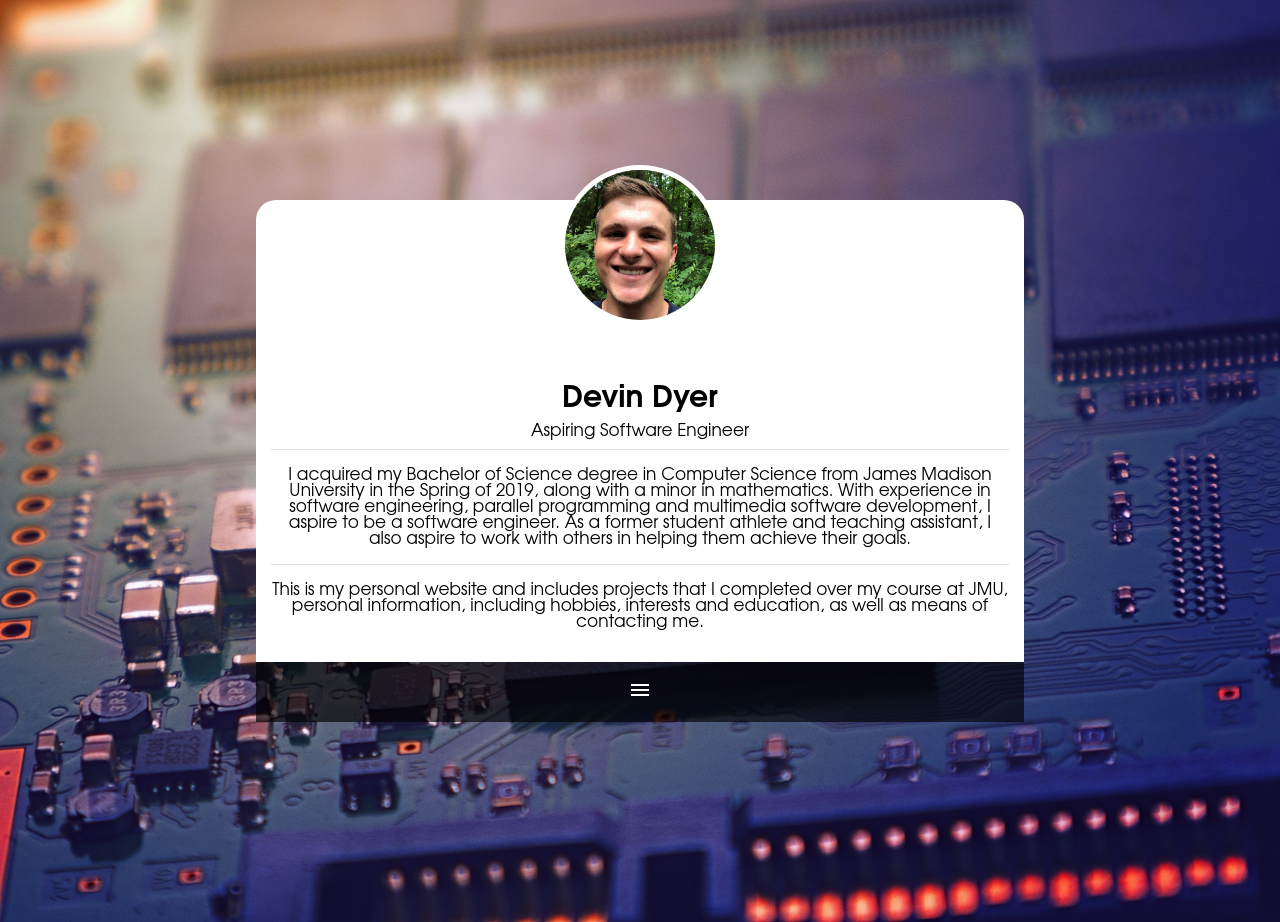
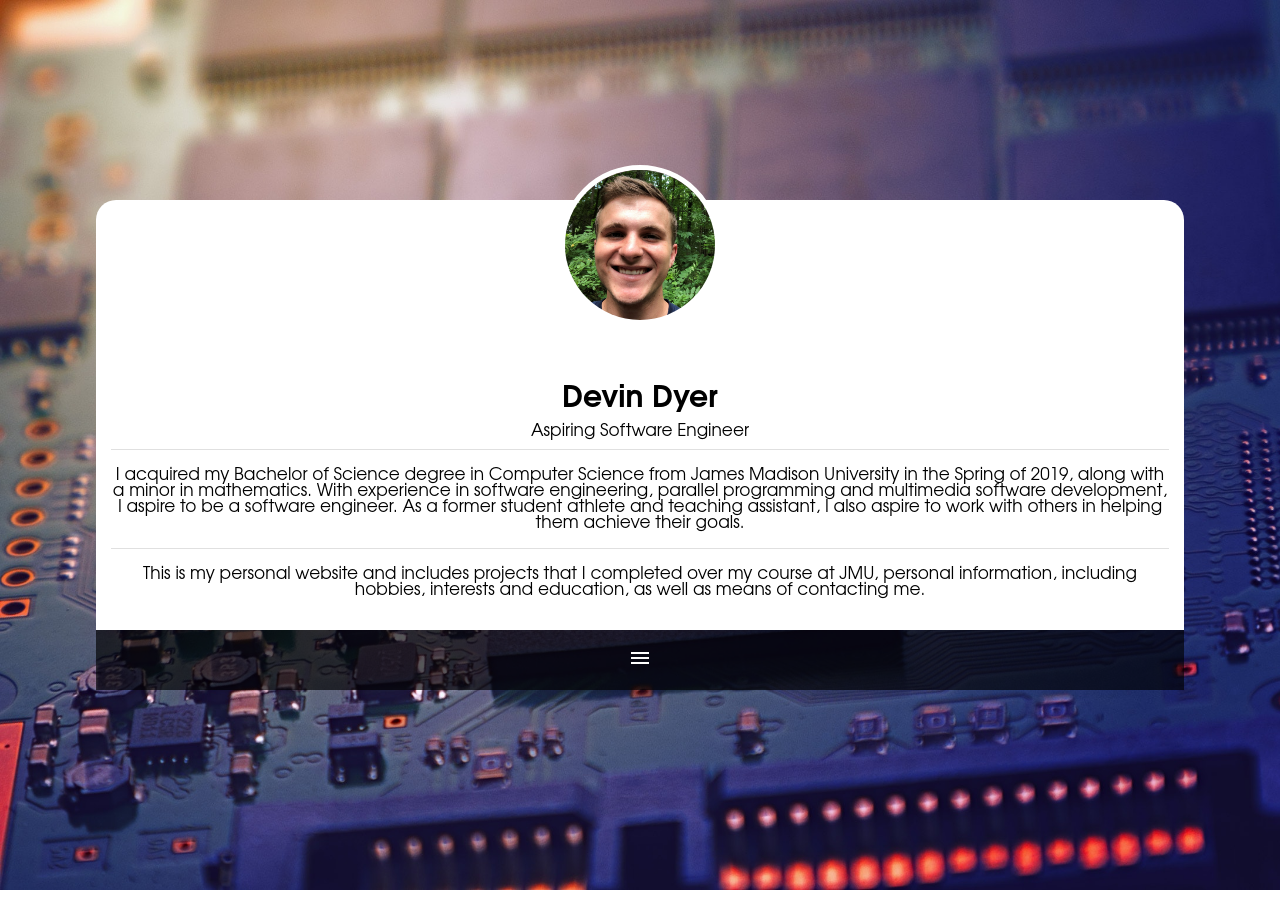
Before and after one commit to devinaustin112/devinaustin112.github.io, a plain HTML site: page index.html in a window 1280 px wide. After the commit the page ends 890 px from the top, so only its background shows below. Drawn offline with Linux system fonts and the light colour scheme.

Commit message:
Update index.html

```diff
--- a/index.html
+++ b/index.html
@@ -12,7 +12,7 @@
 		<link rel="stylesheet" type="text/css" href="style.css">
 	</head>
 	<body>
-	<div class="container" id="center" style="width: 60%">
+	<div class="container" id="center" style="width: 85%">
 		<div class="rounded">
 			<div>
 
```
